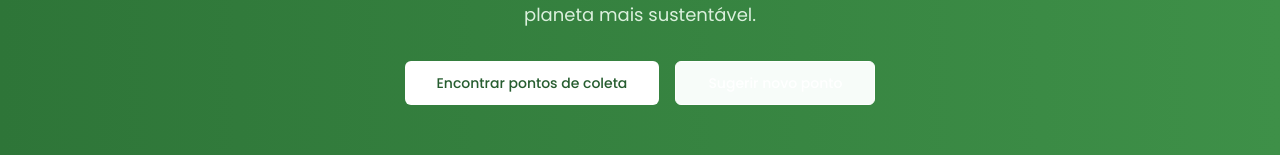
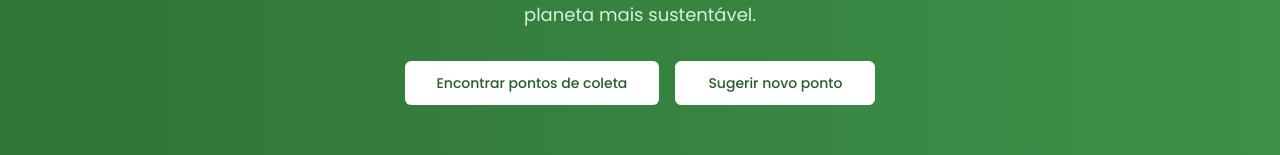
Before and after one commit to LinzeraApelos/recicla-ja-mapa-verde, a React (Vite) app: page / in a window 1280 px wide. Shown: the part 2360-2515 px from the top of the page. Built offline with nearby package versions, Linux system fonts and the light colour scheme.

Commit message:
Fix: Suggest button text color
Use the same text color as the "Encontrar pontos de coleta" button for the "Sugerir novo ponto" button.

```diff
--- a/src/components/home/CTASection.tsx
+++ b/src/components/home/CTASection.tsx
@@ -22,7 +22,7 @@ const CTASection = () => {
             </Link>
           </Button>
 
-          <Button asChild variant="outline" size="lg" className="border-white text-white hover:bg-recicla-600 hover:text-white">
+          <Button asChild variant="outline" size="lg" className="border-white text-recicla-700 bg-white hover:bg-recicla-50">
             <Link to="/sugerir">
               Sugerir novo ponto
             </Link>
```
